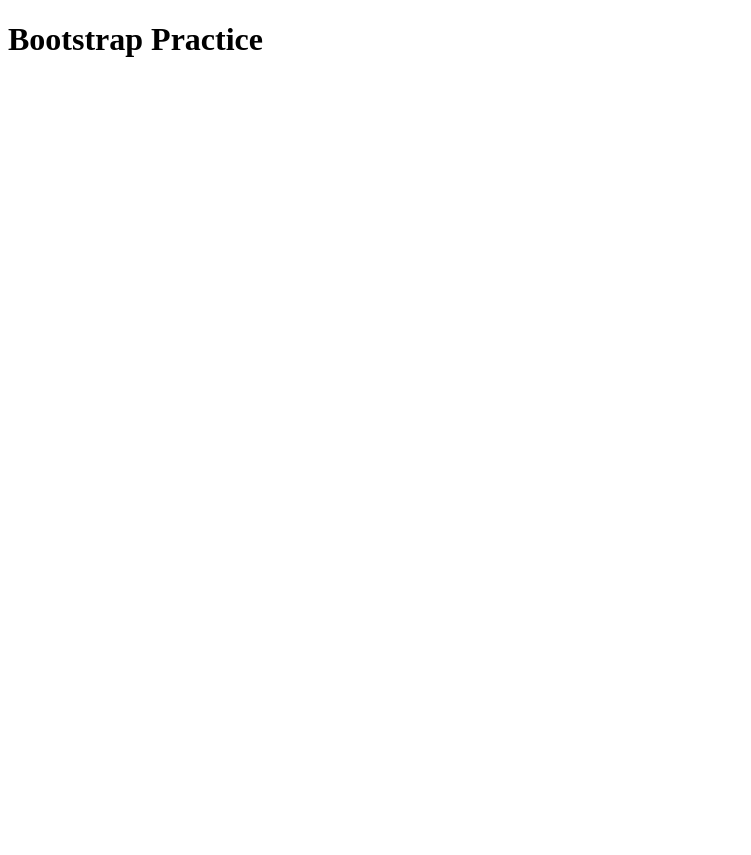
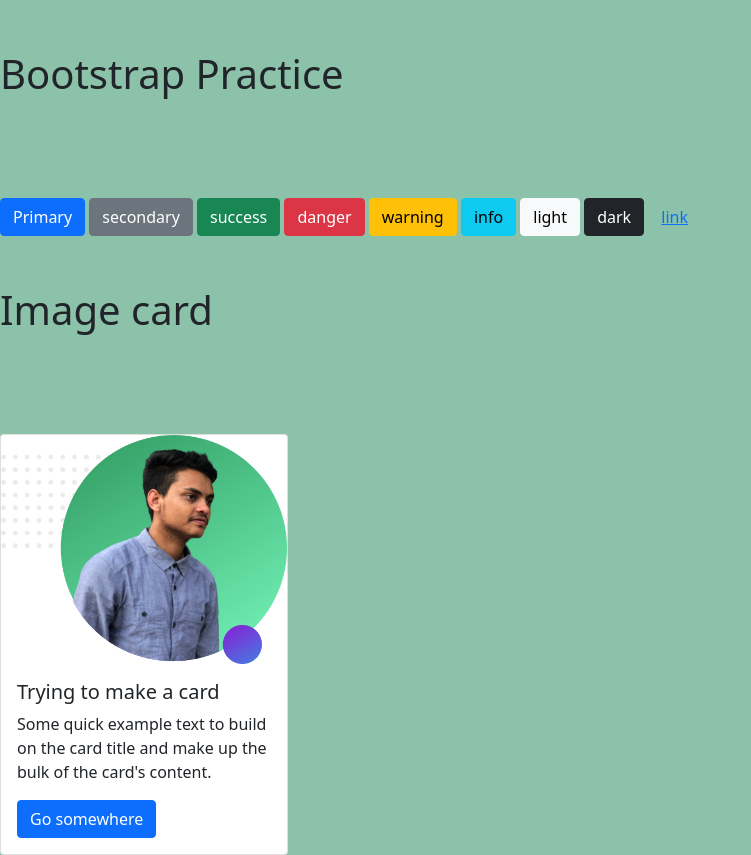
Before and after one commit to brcshakil1/bootstrap-practice, a plain HTML site: page index.html in a window 1280 px wide. Shown: the whole page, without its empty margins (0-751 px from the left). Before the commit the page ends 800 px from the top, so only its background shows below. Drawn offline with Linux system fonts and the light colour scheme.

Commit message:
first added

```diff
--- a/index.html
+++ b/index.html
@@ -5,8 +5,37 @@
     <meta http-equiv="X-UA-Compatible" content="IE=edge">
     <meta name="viewport" content="width=device-width, initial-scale=1.0">
     <title>Bootstrap Practice</title>
+    <link rel="stylesheet" href="Bootstrap-css/css/bootstrap.min.css">
+    <style>
+      h1{
+        margin-top: 50px;
+        margin-bottom: 100px;
+      }
+    </style>
 </head>
-<body>
+<body class="bg-success  text-dark bg-opacity-50">
     <h1>Bootstrap Practice</h1>
+    <button type="button" class="btn btn-primary">Primary</button>
+    <button type="button" class="btn btn-secondary">secondary</button>
+    <button type="button" class="btn btn-success">success</button>
+    <button type="button" class="btn btn-danger">danger</button>
+    <button type="button" class="btn btn-warning">warning</button>
+    <button type="button" class="btn btn-info">info</button>
+    <button type="button" class="btn btn-light">light</button>
+    <button type="button" class="btn btn-dark">dark</button>
+    <button type="button" class="btn btn-link">link</button>
+
+    <h1>Image card</h1>
+    <div class="card" style="width: 18rem;">
+
+        <img src="Images/profile1.png" class="card-img-top" alt="...">
+        <div class="card-body">
+          <h5 class="card-title">Trying to make a card</h5>
+          <p class="card-text">Some quick example text to build on the card title and make up the bulk of the card's content.</p>
+          <a href="https://www.google.com" class="btn btn-primary">Go somewhere</a>
+        </div>
+      </div>
+
+
 </body>
 </html>
```
Also changed, not shown: Images/jhankar.png (added), Images/jhankar2.png (added), Images/profile1.png (added), Images/profile2.png (added).
